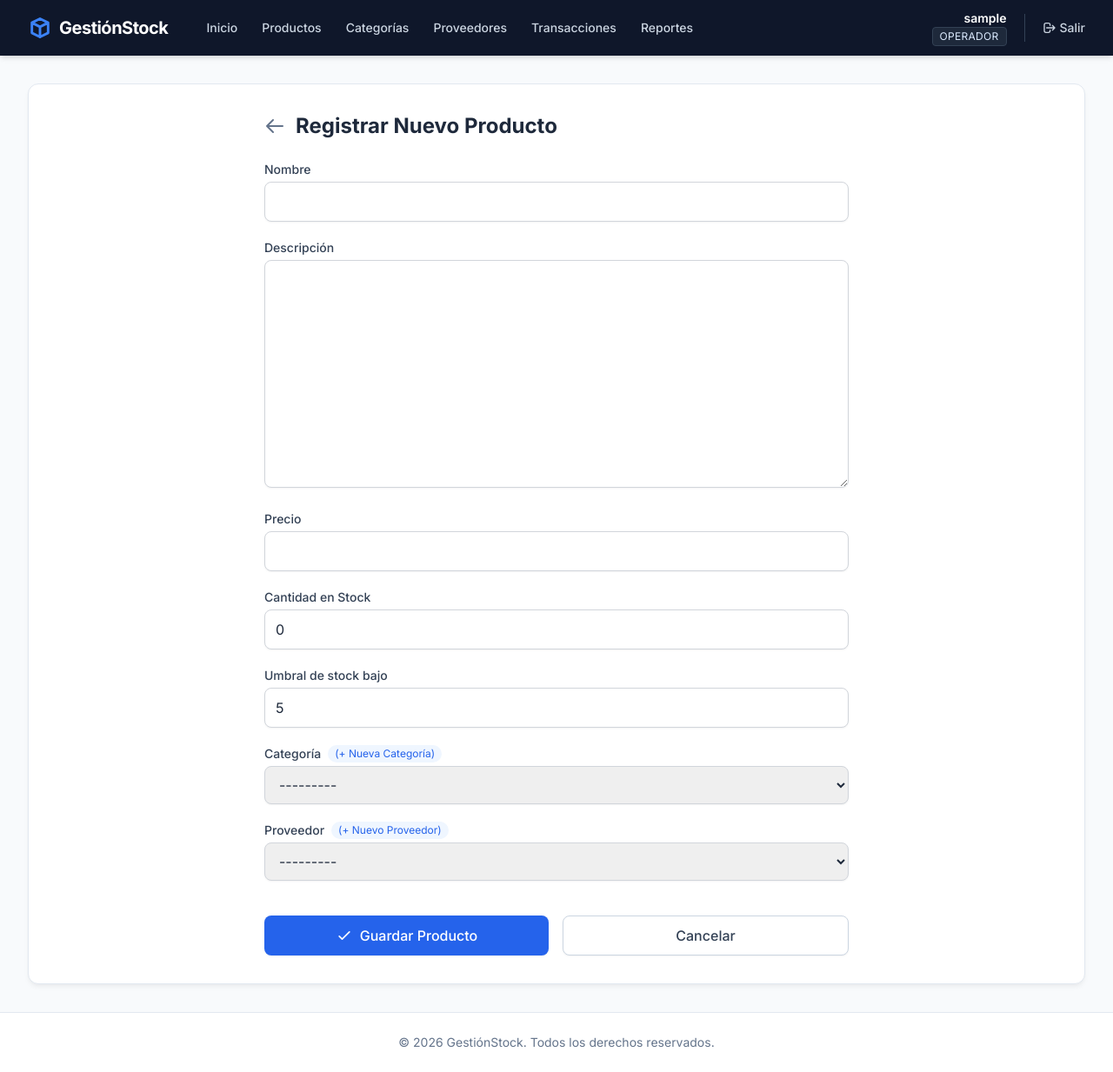
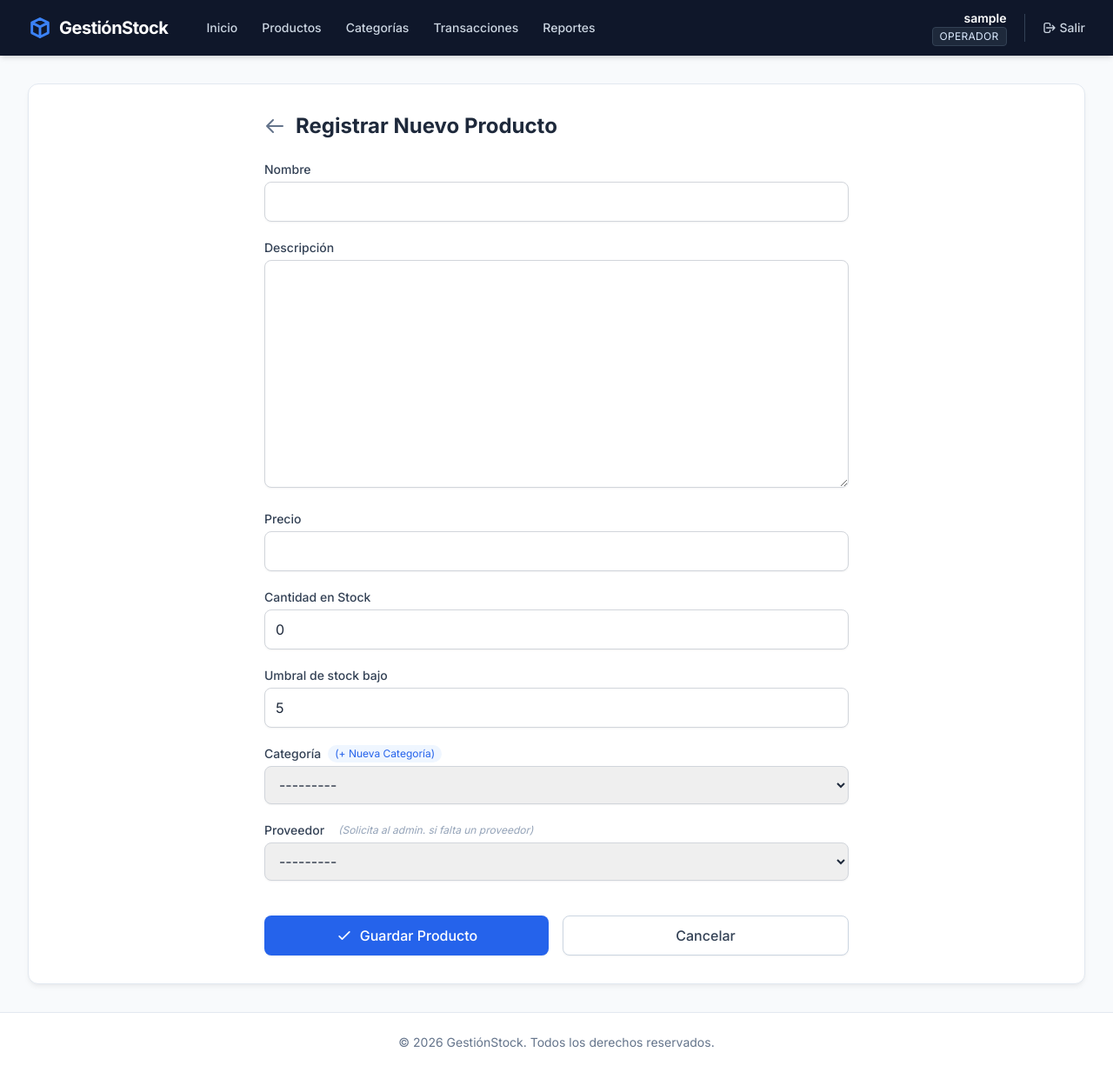
Before and after one commit to AlejandroEspana/proyectoFinalDjango, a Django app: page /inventory/products/create/ in a window 1280 px wide. Shown: the whole page at 87% size. Run offline with Django 5.2, Linux system fonts and the light colour scheme; the visitor is signed in with stand-in values (Sample User, id 1); data that the repository does not hold is empty; some libraries are stand-ins or nearby versions.

Commit message:
feat: enforce RBAC for suppliers and hide supplier elements from operators

```diff
--- a/inventory_system/inventory/templates/inventory/product_form.html
+++ b/inventory_system/inventory/templates/inventory/product_form.html
@@ -30,7 +30,11 @@
                     {% if field.name == 'category' %}
                     <a href="{% url 'inventory:category_create' %}" target="_blank" class="text-xs text-primary-600 hover:text-primary-800 font-normal bg-primary-50 px-2 py-0.5 rounded-full" title="Crear en una nueva pestaña">(+ Nueva Categoría)</a>
                     {% elif field.name == 'supplier' %}
-                    <a href="{% url 'inventory:supplier_create' %}" target="_blank" class="text-xs text-primary-600 hover:text-primary-800 font-normal bg-primary-50 px-2 py-0.5 rounded-full" title="Crear en una nueva pestaña">(+ Nuevo Proveedor)</a>
+                        {% if user.profile.is_admin %}
+                        <a href="{% url 'inventory:supplier_create' %}" target="_blank" class="text-xs text-primary-600 hover:text-primary-800 font-normal bg-primary-50 px-2 py-0.5 rounded-full" title="Crear en una nueva pestaña">(+ Nuevo Proveedor)</a>
+                        {% else %}
+                        <span class="text-xs text-slate-400 font-normal ml-2 italic">(Solicita al admin. si falta un proveedor)</span>
+                        {% endif %}
                     {% endif %}
                 </label>
                 {{ field }}
--- a/inventory_system/inventory/views.py
+++ b/inventory_system/inventory/views.py
@@ -1,73 +1,82 @@
 from django.urls import reverse_lazy
 from django.views.generic import ListView, CreateView, UpdateView, DeleteView
+from users.mixins import RoleRequiredMixin, AdminRequiredMixin
 from .models import Category, Supplier, Product
 from .forms import CategoryForm, SupplierForm, ProductForm
 
 # CATEGORY VIEWS
-class CategoryListView(ListView):
+class CategoryListView(RoleRequiredMixin, ListView):
+    allowed_roles = ['admin', 'operator']
     model = Category
     template_name = 'inventory/category_list.html'
     context_object_name = 'categories'
 
-class CategoryCreateView(CreateView):
+class CategoryCreateView(RoleRequiredMixin, CreateView):
+    allowed_roles = ['admin', 'operator']
     model = Category
     form_class = CategoryForm
     template_name = 'inventory/category_form.html'
     success_url = reverse_lazy('inventory:category_list')
 
-class CategoryUpdateView(UpdateView):
+class CategoryUpdateView(RoleRequiredMixin, UpdateView):
+    allowed_roles = ['admin', 'operator']
     model = Category
     form_class = CategoryForm
     template_name = 'inventory/category_form.html'
     success_url = reverse_lazy('inventory:category_list')
 
-class CategoryDeleteView(DeleteView):
+class CategoryDeleteView(RoleRequiredMixin, DeleteView):
+    allowed_roles = ['admin', 'operator']
     model = Category
     template_name = 'inventory/category_confirm_delete.html'
     success_url = reverse_lazy('inventory:category_list')
 
-# SUPPLIER VIEWS
-class SupplierListView(ListView):
+# SUPPLIER VIEWS (Admin Only)
+class SupplierListView(AdminRequiredMixin, ListView):
     model = Supplier
     template_name = 'inventory/supplier_list.html'
     context_object_name = 'suppliers'
 
-class SupplierCreateView(CreateView):
+class SupplierCreateView(AdminRequiredMixin, CreateView):
     model = Supplier
     form_class = SupplierForm
     template_name = 'inventory/supplier_form.html'
     success_url = reverse_lazy('inventory:supplier_list')
 
-class SupplierUpdateView(UpdateView):
+class SupplierUpdateView(AdminRequiredMixin, UpdateView):
     model = Supplier
     form_class = SupplierForm
     template_name = 'inventory/supplier_form.html'
     success_url = reverse_lazy('inventory:supplier_list')
 
-class SupplierDeleteView(DeleteView):
+class SupplierDeleteView(AdminRequiredMixin, DeleteView):
     model = Supplier
     template_name = 'inventory/supplier_confirm_delete.html'
     success_url = reverse_lazy('inventory:supplier_list')
 
 # PRODUCT VIEWS
-class ProductListView(ListView):
+class ProductListView(RoleRequiredMixin, ListView):
+    allowed_roles = ['admin', 'operator']
     model = Product
     template_name = 'inventory/product_list.html'
     context_object_name = 'products'
 
-class ProductCreateView(CreateView):
+class ProductCreateView(RoleRequiredMixin, CreateView):
+    allowed_roles = ['admin', 'operator']
     model = Product
     form_class = ProductForm
     template_name = 'inventory/product_form.html'
     success_url = reverse_lazy('inventory:product_list')
 
-class ProductUpdateView(UpdateView):
+class ProductUpdateView(RoleRequiredMixin, UpdateView):
+    allowed_roles = ['admin', 'operator']
     model = Product
     form_class = ProductForm
     template_name = 'inventory/product_form.html'
     success_url = reverse_lazy('inventory:product_list')
 
-class ProductDeleteView(DeleteView):
+class ProductDeleteView(RoleRequiredMixin, DeleteView):
+    allowed_roles = ['admin', 'operator']
     model = Product
     template_name = 'inventory/product_confirm_delete.html'
     success_url = reverse_lazy('inventory:product_list')
--- a/inventory_system/users/templates/base.html
+++ b/inventory_system/users/templates/base.html
@@ -80,7 +80,9 @@
                         <a href="{% url 'dashboard' %}" class="px-3 py-2 rounded-md text-sm font-medium text-slate-300 hover:text-white hover:bg-slate-800 transition-all">Inicio</a>
                         <a href="{% url 'inventory:product_list' %}" class="px-3 py-2 rounded-md text-sm font-medium text-slate-300 hover:text-white hover:bg-slate-800 transition-all">Productos</a>
                         <a href="{% url 'inventory:category_list' %}" class="px-3 py-2 rounded-md text-sm font-medium text-slate-300 hover:text-white hover:bg-slate-800 transition-all">Categorías</a>
+                        {% if user.profile.is_admin %}
                         <a href="{% url 'inventory:supplier_list' %}" class="px-3 py-2 rounded-md text-sm font-medium text-slate-300 hover:text-white hover:bg-slate-800 transition-all">Proveedores</a>
+                        {% endif %}
                         <a href="{% url 'transactions:transaction_list' %}" class="px-3 py-2 rounded-md text-sm font-medium text-slate-300 hover:text-white hover:bg-slate-800 transition-all">Transacciones</a>
                         <a href="{% url 'reports:dashboard' %}" class="px-3 py-2 rounded-md text-sm font-medium text-slate-300 hover:text-white hover:bg-slate-800 transition-all">Reportes</a>
                     </nav>
```
